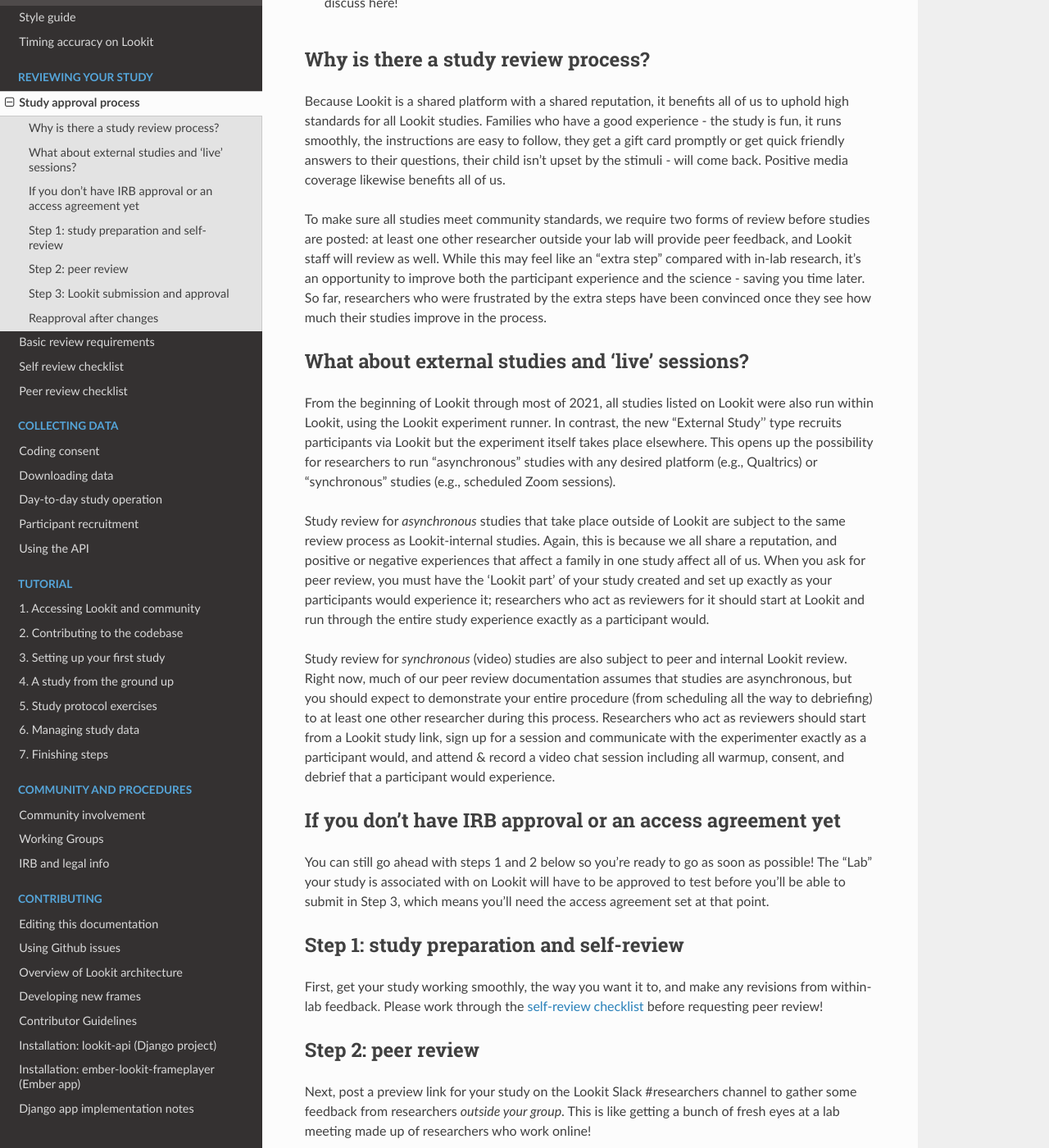
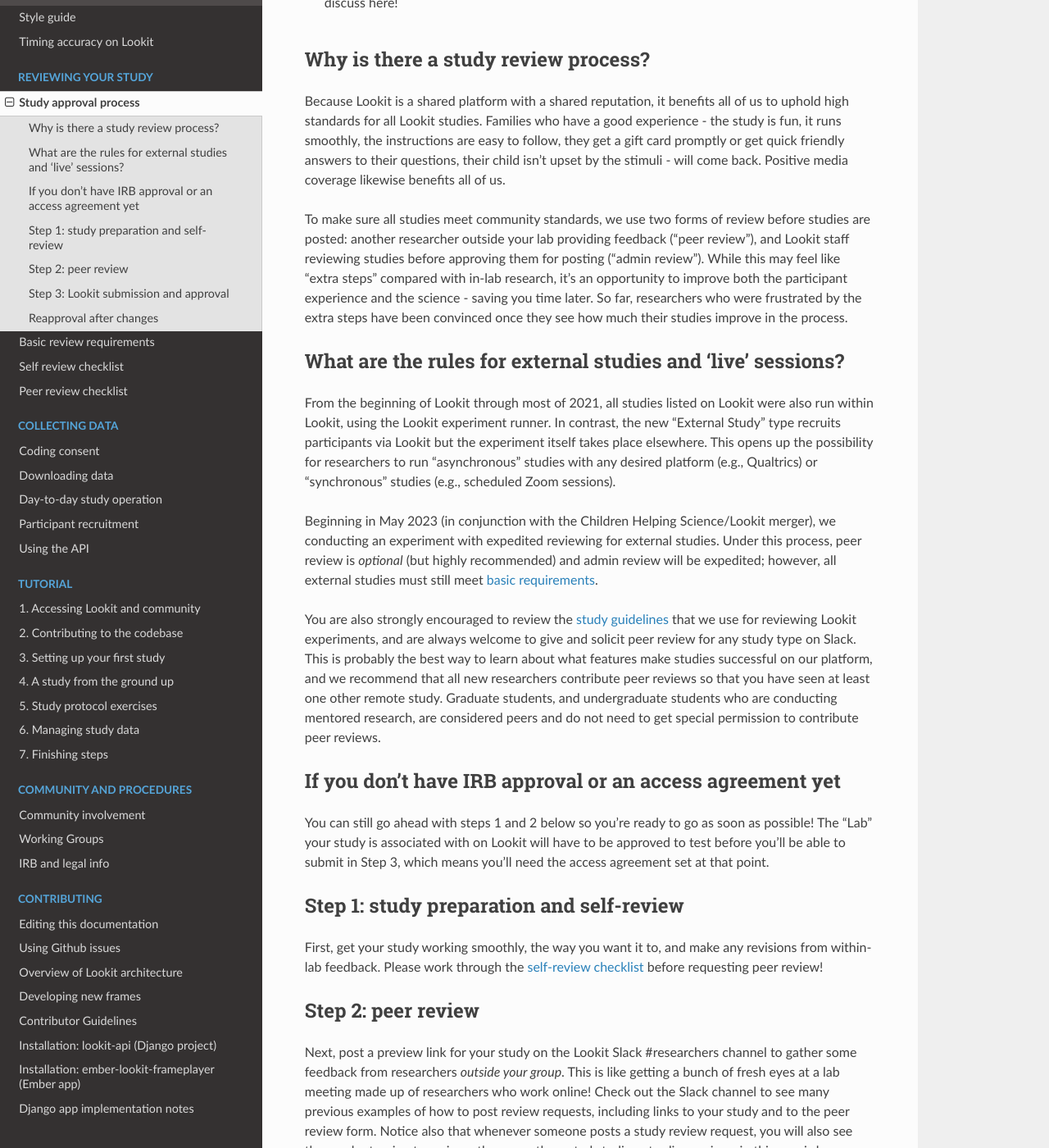
Before and after one commit to lookit/lookit-docs, a Sphinx documentation site: the page built from docs/source/community-study-approval-process.rst, in a window 1280 px wide and 1400 px high, scrolled down 336 px. Shown: the whole window at 82% size. Built offline with Sphinx 7.4.7 and the Read the Docs theme 2.0.0, drawn with Linux system fonts in a browser that asks for light colours; some of the changed text lies outside the part shown.

Commit message:
updated review process with new info

```diff
--- a/docs/source/community-study-approval-process.rst
+++ b/docs/source/community-study-approval-process.rst
@@ -20,44 +20,84 @@
 Families who have a good experience - the study is fun, it runs
 smoothly, the instructions are easy to follow, they get a gift card
 promptly or get quick friendly answers to their questions, their child
-isn’t upset by the stimuli - will come back. Positive media coverage
+isn't upset by the stimuli - will come back. Positive media coverage
 likewise benefits all of us.
 
-To make sure all studies meet community standards, we require two forms
-of review before studies are posted: at least one other researcher
-outside your lab will provide peer feedback, and Lookit staff will
-review as well. While this may feel like an “extra step” compared with
-in-lab research, it’s an opportunity to improve both the participant
-experience and the science - saving you time later. So far, researchers who were frustrated by the extra steps have been convinced once they see how much their studies improve in the process.
-
-What about external studies and 'live' sessions?
-================================================
-
-From the beginning of Lookit through most of 2021, all studies listed on Lookit were also run within Lookit, using the Lookit experiment runner. In contrast, the new “External Study'' type recruits participants via Lookit but the experiment itself takes place elsewhere. This opens up the possibility for researchers to run “asynchronous” studies with any desired platform (e.g., Qualtrics) or “synchronous” studies (e.g., scheduled Zoom sessions).
-
-Study review for *asynchronous* studies that take place outside of Lookit are subject to the same review process as Lookit-internal studies. Again, this is because we all share a reputation, and positive or negative experiences that affect a family in one study affect all of us. When you ask for peer review, you must have the 'Lookit part' of your study created and set up exactly as your participants would experience it; researchers who act as reviewers for it should start at Lookit and run through the entire study experience exactly as a participant would.
-
-Study review for *synchronous* (video) studies are also subject to peer and internal Lookit review. Right now, much of our peer review documentation assumes that studies are asynchronous, but you should expect to demonstrate your entire procedure (from scheduling all the way to debriefing) to at least one other researcher during this process. Researchers who act as reviewers should start from a Lookit study link, sign up for a session and communicate with the experimenter exactly as a participant would, and attend & record a video chat session including all warmup, consent, and debrief that a participant would experience.
+To make sure all studies meet community standards, we use two forms
+of review before studies are posted: another researcher
+outside your lab providing feedback ("peer review"), and Lookit staff reviewing
+studies before approving them for posting ("admin review"). While this may feel
+like "extra steps" compared with
+in-lab research, it's an opportunity to improve both the participant
+experience and the science - saving you time later. So far, researchers
+who were frustrated by the extra steps have been convinced once they
+see how much their studies improve in the process.
 
 
-If you don’t have IRB approval or an access agreement yet
+What are the rules for external studies and 'live' sessions?
+=============================================================
+
+From the beginning of Lookit through most of 2021, all studies listed on Lookit
+were also run within Lookit, using the Lookit experiment runner. In contrast,
+the new "External Study" type recruits participants via Lookit but the
+experiment itself takes place elsewhere. This opens up the possibility for
+researchers to run "asynchronous" studies with any desired platform
+(e.g., Qualtrics) or "synchronous" studies (e.g., scheduled Zoom sessions).
+
+Beginning in May 2023 (in conjunction with the Children Helping Science/Lookit
+merger), we conducting an experiment with expedited reviewing for external studies.
+Under this process, peer review is *optional* (but highly recommended) and
+admin review will be expedited; however, all external studies must still meet
+:ref:`basic requirements<basic_review_checklist>`.
+
+You are also strongly encouraged to review the
+:ref:`study guidelines<self_review_checklist>` that we use for reviewing Lookit experiments,
+and are always welcome to give and solicit peer review for any study type on Slack. This is
+probably the best way to learn about what features make studies successful on our
+platform, and we recommend that all new researchers contribute peer reviews so that
+you have seen at least one other remote study.  Graduate students, and undergraduate students
+who are conducting mentored research, are considered peers and do not need
+to get special permission to contribute peer reviews.
+
+
+If you don't have IRB approval or an access agreement yet
 =========================================================
 
-You can still go ahead with steps 1 and 2 below so you’re ready to go as
-soon as possible! The "Lab" your study is associated with on Lookit will have to be approved to test before you'll be able to submit in Step 3, which means you'll need the
-access agreement set at that point.
+You can still go ahead with steps 1 and 2 below so you're ready to go as
+soon as possible! The "Lab" your study is associated with on Lookit will
+have to be approved to test before you'll be able to submit in Step 3,
+which means you'll need the access agreement set at that point.
 
 Step 1: study preparation and self-review
 ================================================
 
-First, get your study working smoothly, the way you want it to, and make any revisions from within-lab feedback. Please work through the :ref:`self-review checklist <self_review_checklist>` before requesting peer review!
+First, get your study working smoothly, the way you want it to, and make
+any revisions from within-lab feedback. Please work through the :ref:`self-review checklist <self_review_checklist>`
+before requesting peer review!
 
 .. _peer review:
 
 Step 2: peer review
 =====================
 
-Next, post a preview link for your study on the Lookit Slack #researchers channel to  gather some feedback from researchers *outside your group*. This is like getting a bunch of fresh eyes at a lab meeting made up of researchers who work online!
+Next, post a preview link for your study on the Lookit Slack #researchers channel to
+gather some feedback from researchers *outside your group*. This is like getting a bunch
+of fresh eyes at a lab meeting made up of researchers who work online! Check out
+the Slack channel to see many previous examples of how to post review requests,
+including links to your study and to the peer review form. Notice also that whenever
+someone posts a study review request, you will also see them volunteering to review
+other recently posted studies - trading reviews in this way is how we keep the system going!
+
+The goal of peer review is to have someone go through the study *exactly as a
+family browsing CHS would do*.  This means that you should always direct reviewers to
+the Lookit preview link, even if your study takes place externally. For instance,
+although much of our peer review documentation
+assumes that studies are asynchronous, for a synchronous study you should expect to demonstrate
+your entire procedure, from scheduling all the way to debriefing. Researchers who act as reviewers will
+start from a Lookit study link, sign up for a session and communicate with the
+experimenter exactly as a participant would, and attend & record a video chat
+session including all warmup, consent, and debrief that a participant would experience.
+
 
 Peer reviewers can reference the :ref:`peer review checklist <peer_review_checklist>`
 and will be looking for things like:
@@ -121,7 +162,8 @@
 
 For minor changes ("we fixed a typo", "we clarified instructions", "we're stopping data
 collection for some conditions", etc.) approval is quick - you do not go back into the
-same queue as for initial submissions. We approve studies the same day (often within 1 business day, but no promises).
+same queue as for initial submissions. We approve studies the same day
+(often within 1 business day, but no promises).
 
 If you want, you can let us know you'd like the study restarted in addition to
 reapproved. By default we just approve it and you can restart it when you're ready.
--- a/docs/source/community-study-review-basic-requirements.rst
+++ b/docs/source/community-study-review-basic-requirements.rst
@@ -30,6 +30,8 @@
    participants - but you must clearly state what compensation is offered, including
    any limitations on who can receive compensation.
 
+   **Beginning in December 2023, START HERE **
+
 
 Terms of use
 ------------
```
Also changed, not shown: other parts of docs/source/community-study-approval-process.rst (+5 -4 lines).
